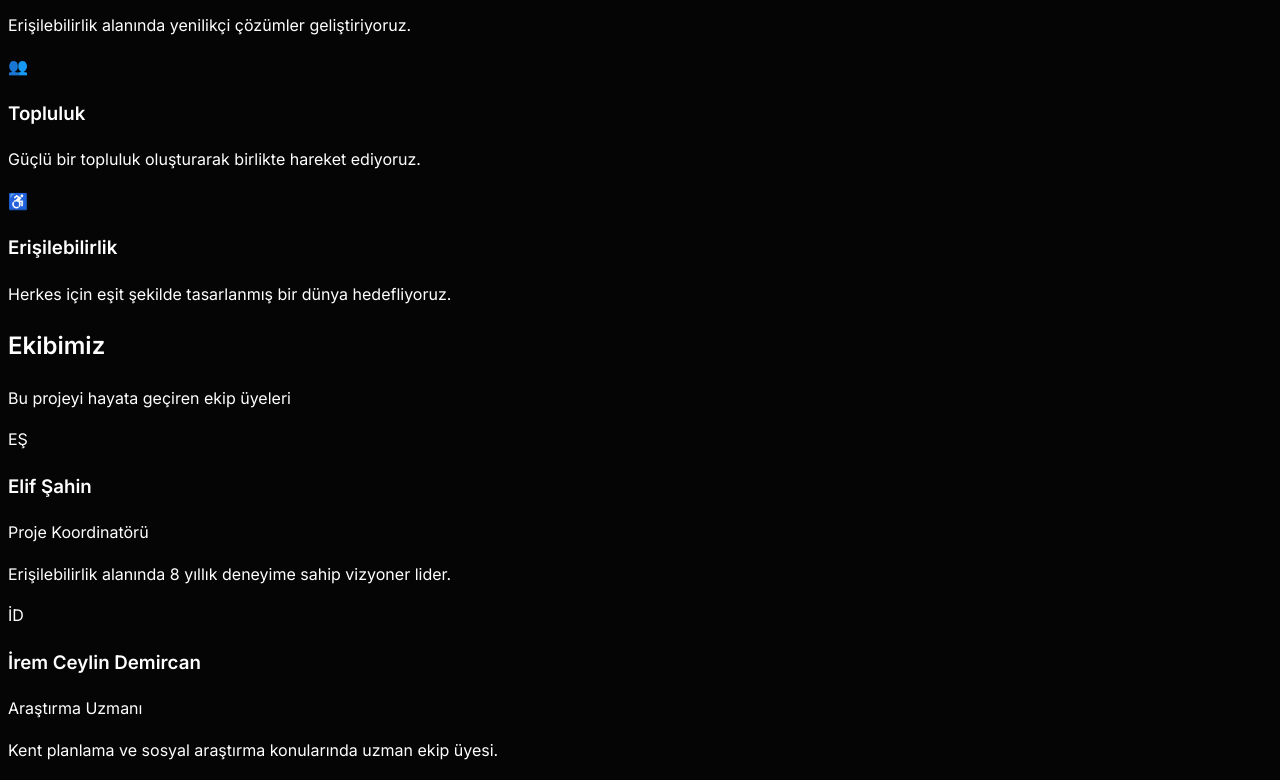
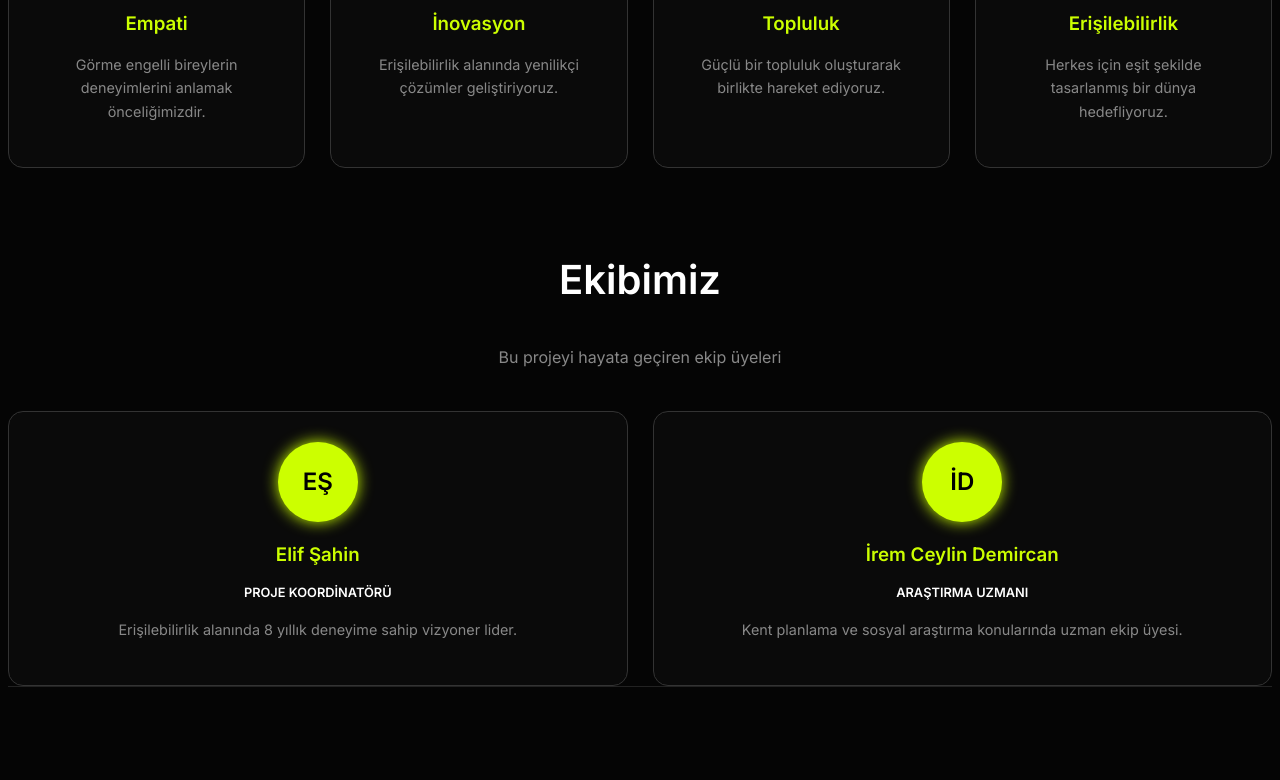
Before and after one commit to gorseliseslendir/gorseliseslendir.github.io, a plain HTML site: page hakkimizda.html in a window 1280 px wide. Shown: the part 646-1426 px from the top of the page. Drawn offline with Linux system fonts and the light colour scheme.

Commit message:
Update style.css

```diff
--- a/style.css
+++ b/style.css
@@ -163,4 +163,79 @@ footer {
     text-align: center;
     color: var(--text-gray);
     font-size: 0.8rem;
+}/* Değerler ve Ekip Bölümü Tasarımı */
+.section-title {
+    color: #fff;
+    font-size: 2.5rem;
+    text-align: center;
+    margin-top: 80px;
 }
+
+.section-subtitle {
+    color: #888;
+    text-align: center;
+    margin-bottom: 40px;
+}
+
+.values-grid, .team-grid {
+    display: grid;
+    grid-template-columns: repeat(auto-fit, minmax(200px, 1fr));
+    gap: 25px;
+    margin-top: 30px;
+}
+
+/* Neon Kart Tasarımı */
+.value-card, .team-card {
+    background: #0a0a0a;
+    border: 1px solid #333;
+    padding: 30px;
+    border-radius: 15px;
+    text-align: center;
+    transition: 0.3s;
+}
+
+.value-card:hover, .team-card:hover {
+    border-color: #CCFF00;
+    box-shadow: 0 0 20px rgba(204, 255, 0, 0.2);
+    transform: translateY(-5px);
+}
+
+.value-card .icon {
+    font-size: 2rem;
+    margin-bottom: 15px;
+}
+
+.value-card h3, .team-card h3 {
+    color: #CCFF00;
+    margin-bottom: 10px;
+}
+
+.value-card p, .team-card .desc {
+    color: #888;
+    font-size: 0.9rem;
+}
+
+/* Ekip Fotoğraf Alanı (Neon Daire) */
+.member-photo {
+    width: 80px;
+    height: 80px;
+    background: #CCFF00;
+    color: #000;
+    border-radius: 50%;
+    display: flex;
+    align-items: center;
+    justify-content: center;
+    margin: 0 auto 15px;
+    font-weight: bold;
+    font-size: 1.5rem;
+    box-shadow: 0 0 15px #CCFF00;
+}
+
+.role {
+    color: #fff;
+    font-weight: bold;
+    font-size: 0.8rem;
+    text-transform: uppercase;
+    margin-bottom: 10px;
+    display: block;
+}
```
